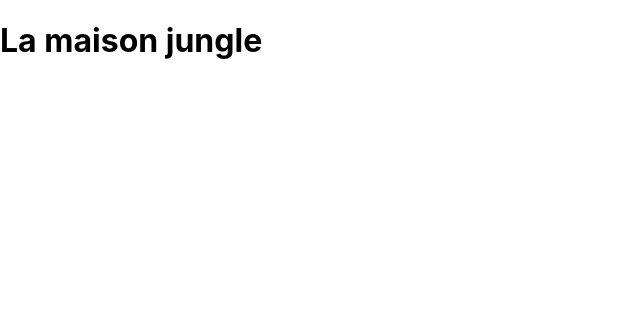
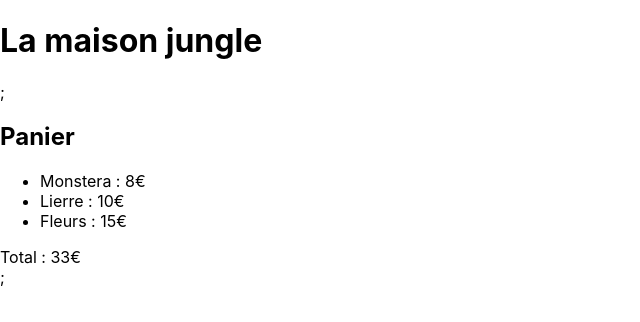
Before and after one commit to YannickMarsot/la-maison-jungle, a React (Create React App) app: page / in a window 1280 px wide. Shown: the top 322 px of the page, without its empty margins (0-640 px from the left). Built offline with nearby package versions, Linux system fonts and the light colour scheme.

Commit message:
ajout Cart

```diff
--- a/src/components/App.js
+++ b/src/components/App.js
@@ -1,7 +1,13 @@
 import Banner from "./Banner";
+import Cart from "./Cart";
 
 function App() {
-  return <Banner />;
+  return (
+    <div>
+      <Banner />;
+      <Cart />;
+    </div>
+  );
 }
 
 export default App;
--- /dev/null
+++ b/src/components/Cart.js
@@ -0,0 +1,18 @@
+function Cart() {
+  const monsteraPrice = 8;
+  const ivyPrice = 10;
+  const flowerPrice = 15;
+  return (
+    <div>
+      <h2>Panier</h2>
+      <ul>
+        <li>Monstera : {monsteraPrice}€</li>
+        <li>Lierre : {ivyPrice}€</li>
+        <li>Fleurs : {flowerPrice}€</li>
+      </ul>
+      Total : {monsteraPrice + ivyPrice + flowerPrice}€
+    </div>
+  );
+}
+
+export default Cart;
```
